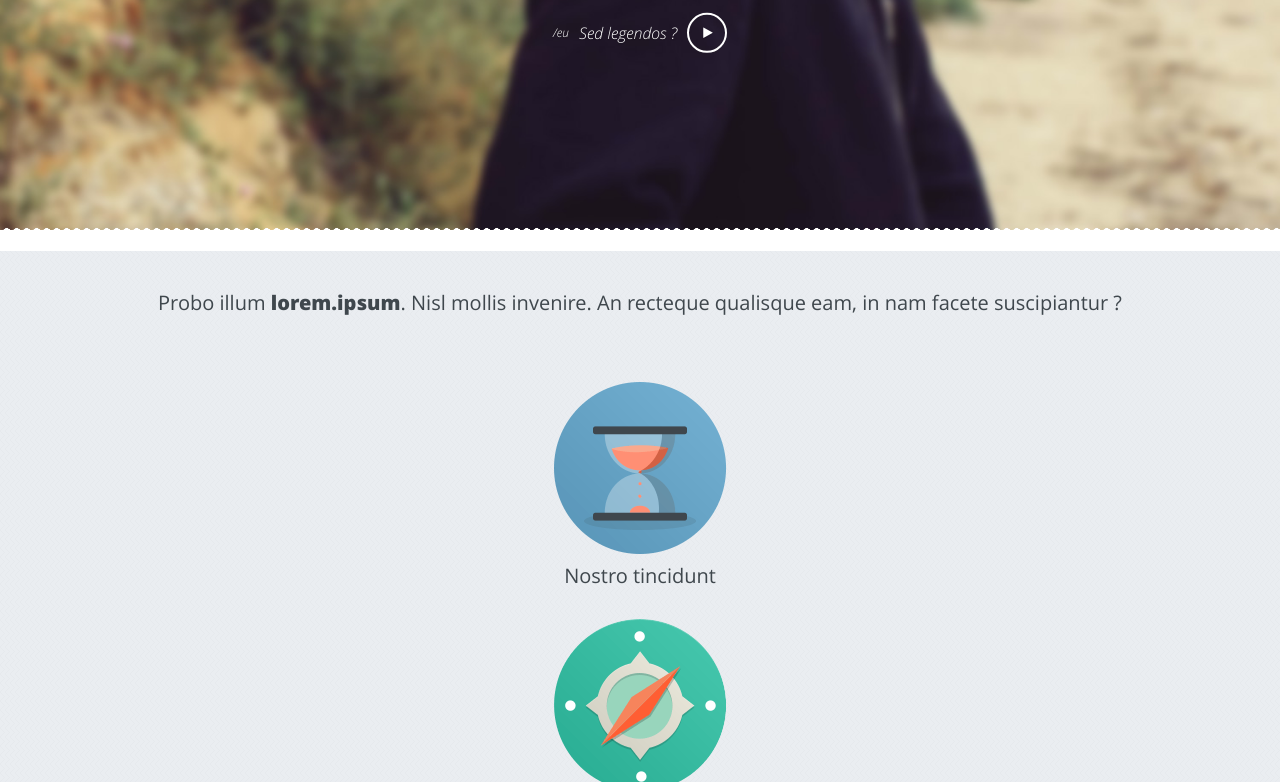
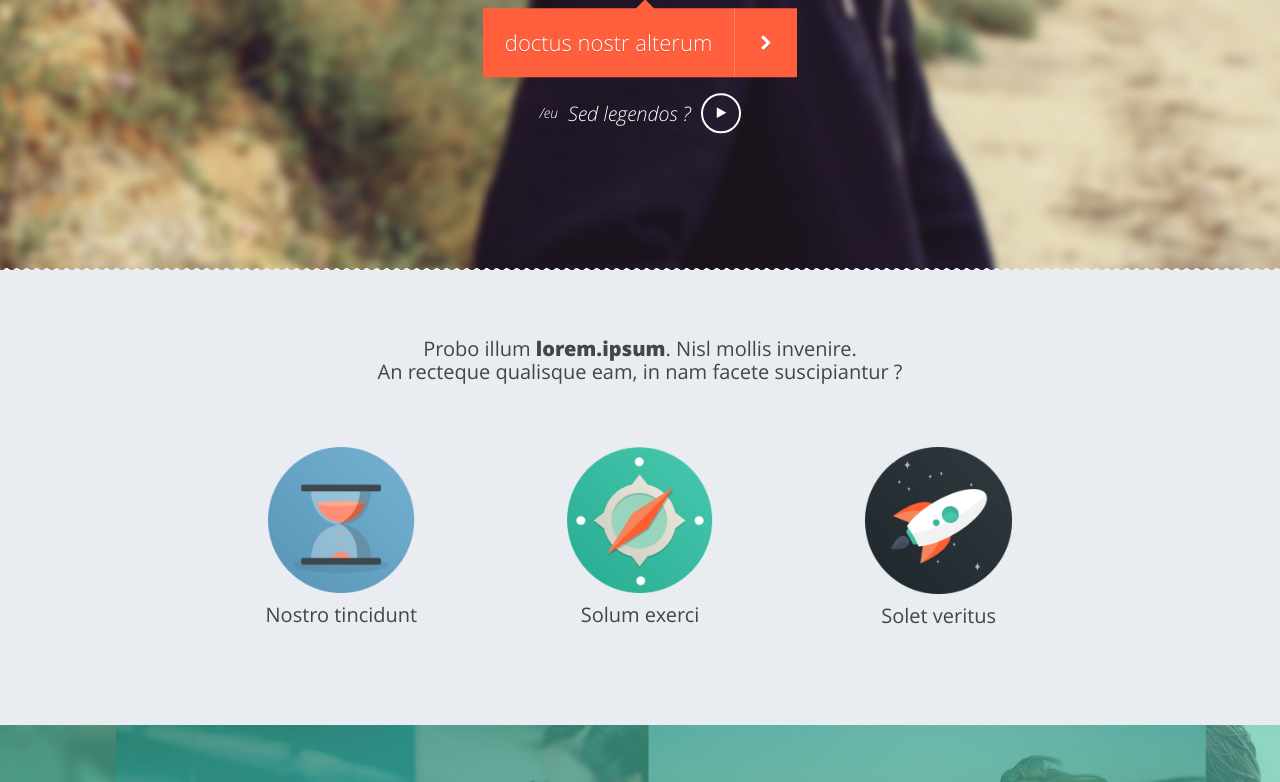
Before and after one commit to antoinegrelard/mobile-first-exemple, a website: page index.html in a window 1280 px wide. Shown: the part 381-1163 px from the top of the page. Drawn offline with nearby package versions, Linux system fonts and the light colour scheme.

Commit message:
added new media queries modifications to adapt the layout

```diff
--- a/css/styles.scss
+++ b/css/styles.scss
@@ -70,6 +70,8 @@ body {
 	font-family: $font-default;
 	font-weight: 400;
 	font-size: 16px;
+	max-width: 1600px;
+	margin: 0 auto;
 }
 
 figure {
@@ -87,6 +89,10 @@ figure {
 .container {
 	padding: 0 5%;
 	@include prefixr(box-sizing, border-box);
+
+	@include tablet {
+		padding: 0 15%;
+	}
 }
 
 // picture markup alternative
@@ -168,6 +174,15 @@ figure {
 		font-size: 1.5625em;
 		font-weight: initial;
 
+		@include tablet {
+			font-size: 2.875em;
+			margin: 0;
+		}
+
+		@include desktop {
+			font-size: 4.5em;
+		}
+
 		span {
 			font-weight: bold;
 		}
@@ -177,6 +192,29 @@ figure {
 	h2 {
 		font-size: 1.125em;
 		font-weight: 300;
+
+		@include tablet {
+			font-size: 1.4375em;
+			margin: 0;
+			margin-bottom: 1em;
+			letter-spacing: 3px;
+		}
+
+		@include desktop {
+			font-size: 2.25em;
+		}
+	}
+
+	.desc {
+
+		p {
+
+			@include desktop {
+				font-size: 1.375em;
+			}
+
+		}
+
 	}
 
 	p {
@@ -191,13 +229,11 @@ figure {
 		background: $red;
 		color: white;
 		display: table;
-		width: 80%;
 		margin: 0 auto;
 		text-decoration: none;
 		position: relative;
 
 		@include tablet {
-			width: 50%;
 
 			&:before {
 				content: "";
@@ -224,6 +260,10 @@ figure {
 			font-weight: 300;
 			margin: 0;
 			padding: 1em;
+
+			@include desktop {
+				font-size: 1.375em;
+			}
 		}
 
 		.chevron_wrapper {
@@ -241,10 +281,22 @@ header {
 	border-top: 2px solid $blue;
 	text-align: center;
 
+	@include tablet {
+		text-align: left;
+	}
+
 	h1 {
 		font-family: $font_logo;
 		font-weight: 300;
 		font-size: 1.25em; // 20px
+
+		@include tablet {
+			font-size: 1.625em; // 26px
+		}
+
+		@include desktop {
+			font-size: 2.25em; // 36px;
+		}
 
 		span {
 			font-weight: bold;
@@ -260,6 +312,22 @@ header {
 |  	  HERO    |
 \*************/
 
+.hero_wrapper {
+
+	.images_wrapper {
+
+		@include tablet {
+
+			&:after {
+				background: url(../images/border_grey.png);
+			}
+
+		}
+
+	}
+
+}
+
 .hero_video-link {
 	display: table;
 	margin: 0 auto;
@@ -272,7 +340,8 @@ header {
 	}
 
 	p,
-	button {
+	button,
+	small {
 		display: table-cell;
 		vertical-align: middle;
 	}
@@ -281,12 +350,20 @@ header {
 		font-size: .75em;
 		font-weight: 300;
 		font-style: italic;
+
+		@include desktop {
+			font-size: .875em;
+		}
 	}
 
 	p {
 		font-weight: 300;
 		font-style: italic;
 		padding: 0 10px;
+
+		@include desktop {
+			font-size: 1.25em;
+		}
 	}
 
 	.button {
@@ -324,8 +401,22 @@ header {
 	padding-top: 20px;
 	text-align: center;
 
+	@include tablet {
+		margin-top: 0;
+	}
+
+	@include desktop {
+		padding-top: 50px;
+		padding-bottom: 50px;
+	}
+
+	.desc_wrapper {
+		margin: 1em 0;
+	}
+
 	.desc {
 		font-size: 1.25em;
+		margin: 0;
 	}
 
 	.skills_list {
@@ -336,16 +427,58 @@ header {
 		.skills_item {
 			margin: 2em 0;
 
+			@include tablet {
+				float: left;
+				width: 23.3333334%;
+				margin: 2em 5%;
+			}
+
 			figure {
 
 				img {
 					margin-bottom: 10px;
+
+					@include tablet {
+						width: 100%;
+					}
+
+					@include desktop {
+						width: 70%;
+					}
 				}
 
 				figcaption {
 					font-size: 1.25em;
 				}
 
+			}
+
+		}
+
+	}
+
+}
+
+
+/**************\
+|  	  ABOUT    |
+\**************/
+.about {
+
+	.images_wrapper {
+
+		@include tablet {
+
+			.w640 {
+				padding-top: 35%;
+			}
+
+		}
+
+		@include desktop {
+
+			.w860 {
+				padding-top: 35%;
 			}
 
 		}
@@ -363,6 +496,11 @@ footer {
 	background: $grey;
 	text-align: center;
 
+	@include tablet {
+		background: #fff;
+		position: relative;
+	}
+
 	ul {
 		list-style: none;
 		margin: 0;
@@ -374,6 +512,27 @@ footer {
 
 		li {
 			margin: 10px 0;
+
+			@include tablet {
+				display: inline-block;
+				margin: 10px 2%;
+			}
+
+			@include desktop {
+				margin: 10px 1%;
+
+				&:after {
+					content:'\2022';
+					color: #444;
+					position: relative;
+					right: -15px;
+				}
+
+				&:last-child:after {
+					content: none;
+				}
+
+			}
 
 			a {
 				color: $blue_dark;
@@ -387,10 +546,24 @@ footer {
 
 	.social_list {
 
+		@include tablet {
+			position: absolute;
+			right: 5%;
+			top: 50%;
+			@include prefixr(transform, translateY(-50%));
+		}
+
 		li {
 			float: left;
 			width: 50%;
 			height: 50px;
+
+			@include tablet {
+				width: 30px;
+				height: 30px;
+				border-radius: 50%;
+				margin: 0 5px;
+			}
 
 			a {
 				color: white;
--- a/index.html
+++ b/index.html
@@ -8,7 +8,7 @@
 	<script type="text/javascript" href="js/scripts.js"></script>
 </head>
 <body>
-	<header>
+	<header class="container">
 		<h1><span>lorem</span>.ipsum</h1>
 	</header>
 	<section class="hero">
@@ -38,8 +38,11 @@
 		</figure>
 	</section>
 	<section class="skills container">
-		<p class="desc">Probo illum <b>lorem.ipsum</b>. Nisl mollis invenire. An recteque qualisque eam, in nam facete suscipiantur ? </p>
-		<ul class="skills_list">
+		<div class="desc_wrapper">
+			<p class="desc">Probo illum <b>lorem.ipsum</b>. Nisl mollis invenire.</p>
+			<p class="desc">An recteque qualisque eam, in nam facete suscipiantur ? </p>
+		</div>
+		<ul class="skills_list clear">
 			<li class="skills_item">
 				<figure>
 					<img src="images/sablier.png" srcset="images/sablier@2x.png 2x" />
@@ -52,7 +55,7 @@
 				<figure>
 					<img src="images/boussole.png" srcset="images/boussole@2x.png 2x" />
 					<figcaption>
-						Nostro tincidunt
+						Solum exerci
 					</figcaption>
 				</figure>
 			</li>
@@ -60,7 +63,7 @@
 				<figure>
 					<img src="images/fusee.png" srcset="images/fusee@2x.png 2x" />
 					<figcaption>
-						Nostro tincidunt
+						Solet veritus
 					</figcaption>
 				</figure>
 			</li>
@@ -88,14 +91,14 @@
 			</figcaption>
 		</figure>
 	</section>
-	<footer class="clear">
+	<footer>
 		<ul class="links_list">
 			<li class="links_item"><a href="#">Dico consetetur</a></li>
 			<li class="links_item"><a href="#">PRI</a></li>
 			<li class="links_item"><a href="#">Malis salutatus</a></li>
 			<li class="links_item"><a href="#">Quas omnium</a></li>
 		</ul>
-		<ul class="social_list">
+		<ul class="social_list clear">
 			<li class="social_item fb"><a href="#" target="_blank"><i class="fa fa-facebook"></i></a></li>
 			<li class="social_item tw"><a href="#" target="_blank"><i class="fa fa-twitter"></i></a></li>
 		</ul>
```
Also changed, not shown: css/styles.css.
